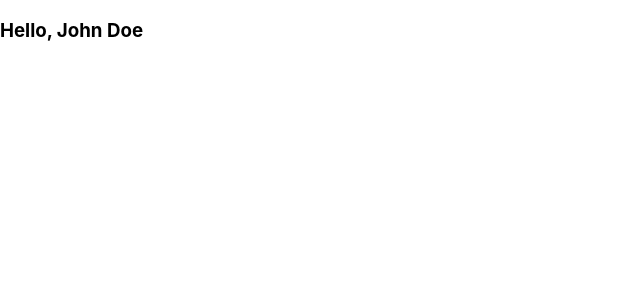
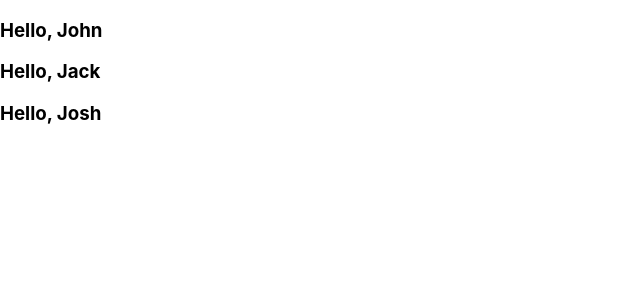
Before and after one commit to AnatolijusIvanovas/ReactTutorial, a React (Create React App) app in the folder app-from-scratch/: page / in a window 1280 px wide. Shown: the top 300 px of the page, without its empty margins (0-640 px from the left). Built offline with nearby package versions, Linux system fonts and the light colour scheme.

Commit message:
App function with child elements implemented

```diff
--- a/app-from-scratch/src/App.js
+++ b/app-from-scratch/src/App.js
@@ -5,10 +5,14 @@ function Welcome(props) {
 	return <h3> Hello, {props.name}</h3>
 }
 
-const element = <Welcome name="John Doe" />
-
 function App() {
-	return element
+	return (
+		<div>
+			<Welcome name="John" />
+			<Welcome name="Jack" />
+			<Welcome name="Josh" />
+		</div>
+	);
 }
 
 export default App;
```
